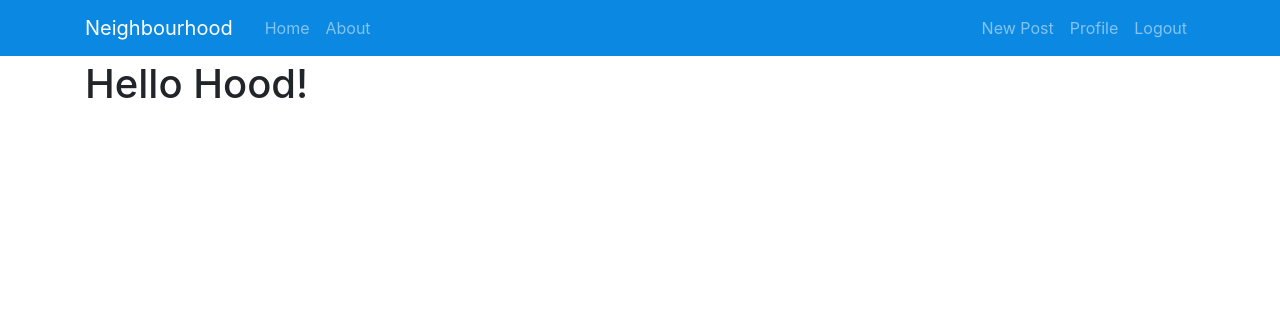
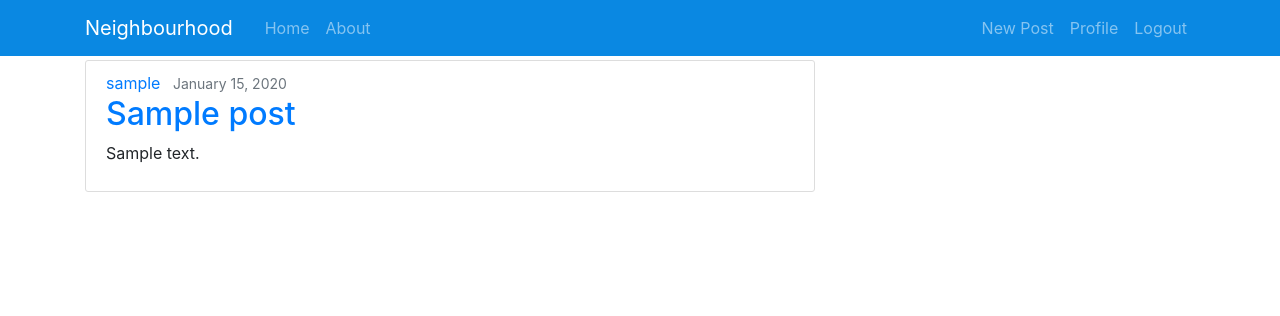
Before and after one commit to josphat-n/neighbourhood, a Django app: page / in a window 1280 px wide. Shown: the top 316 px of the page. Run offline with Django 3.2, Linux system fonts and the light colour scheme; a user stored in the database is signed in; tables that the repository leaves empty hold one stand-in row (values such as "Sample post"); some libraries are stand-ins or nearby versions.

Commit message:
add  code to display the posts in the homepage and require a user to be loged in to view them

```diff
--- a/hood/templates/hood/home.html
+++ b/hood/templates/hood/home.html
@@ -1,4 +1,15 @@
 {%extends "base.html"%}
 {% block content %}
-   <h1>Hello Hood!</h1>
+   {% for post in posts %}
+   <article class="media content-section">
+   <div class="media-body">
+      <div class="article-metadata">
+         <a class="mr-2" href="#">{{ post.author }}</a>
+         <small class="text-muted">{{ post.date_posted|date:"F d, Y" }}</small>
+      </div>
+      <h2><a class="article-title" href="{% url 'post-detail' post.id %}">{{ post.title }}</a></h2>
+      <p class="article-content">{{ post.content }}</p>
+   </div>
+   </article>
+   {% endfor %}
 {%endblock content%}
--- a/hood/templates/users/register.html
+++ b/hood/templates/users/register.html
@@ -14,7 +14,7 @@
         </form>
         <div class="border-top pt-3">
             <small class="text-muted">
-                Already Have An Account? <a class="ml-2" href="#">Sign In</a>
+                Already Have An Account? <a class="ml-2" href="{% url 'login' %}">Sign In</a>
             </small>
         </div>
     </div>
--- a/hood/views.py
+++ b/hood/views.py
@@ -1,13 +1,16 @@
 from django.shortcuts import render, redirect
 from django.contrib import messages
-from django.views.generic import CreateView, DetailView
+from django.views.generic import CreateView, DetailView, ListView
 from django.contrib.auth.mixins import LoginRequiredMixin
 from .models import Post
 from .forms import UserRegisterForm
+from django.contrib.auth.decorators import login_required
 
 # Create your views here.
+@login_required(login_url='/login/')
 def home(request):
-   return render(request,'hood/home.html')
+   posts = Post.objects.all()
+   return render(request,'hood/home.html', {'posts': posts})
 
 def profile(request):
    return render(request, 'profile/profile.html')
```
